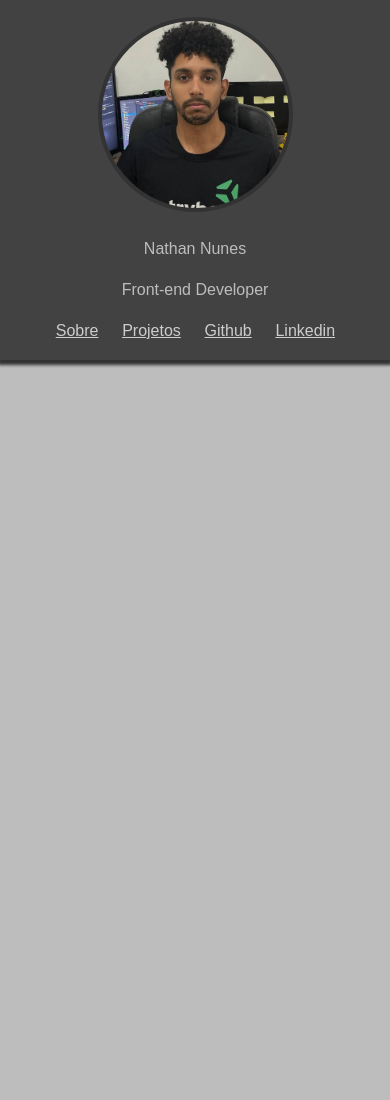
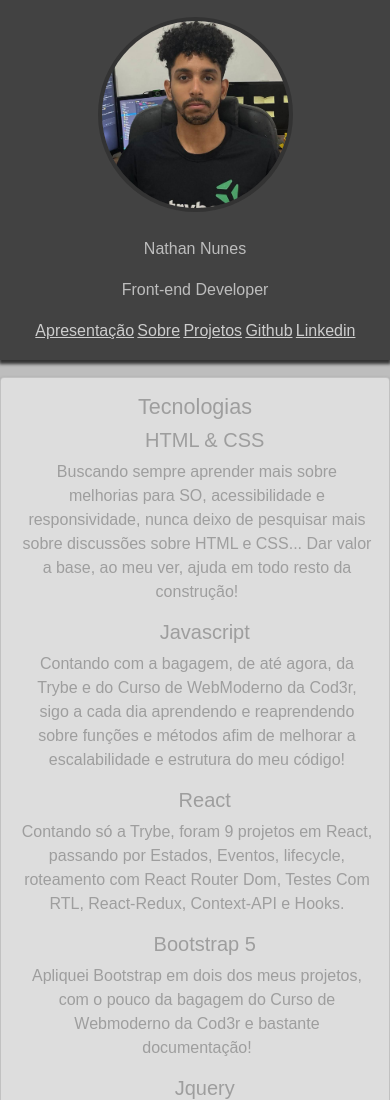
Before and after one commit to NunesNathan/portifolio-web-react, a React (Create React App) app: page /about in a window 390 px wide. Shown: the top 1100 px of the page. Before the commit the page ends 844 px from the top, so only its background shows below. Built offline with nearby package versions, Linux system fonts and the light colour scheme; a web font is replaced by a local one.

Commit message:
:lipstick: (about) - Finish responsive styles

```diff
--- a/src/App.js
+++ b/src/App.js
@@ -7,6 +7,8 @@ import './styles/general-md.css';
 import './styles/general-lg.css';
 import Nav from './components/Nav';
 import Home from './pages/Home';
+import About from './pages/About';
+import Projects from './pages/Projects';
 
 class App extends Component {
   routes = () => (
@@ -16,6 +18,18 @@ class App extends Component {
         exact
       >
         <Home />
+      </Route>
+      <Route
+        path='/about'
+        exact
+      >
+        <About />
+      </Route>
+      <Route
+        path='/projects'
+        exact
+      >
+        <Projects />
       </Route>
     </Switch>
   )
--- /dev/null
+++ b/src/components/Card.js
@@ -0,0 +1,37 @@
+import React from 'react';
+
+export default function Card({ i, title, leftSide, rightSide }) {
+  return (
+    <div className="card">
+      <div className="card-body">
+        <h4 className="card-title">{title}</h4>
+        {/* <ol id={`leftSide-${i}`} className="list-group">
+          {leftSide.map((eachLeftItem, ileft) => (
+            <li key={`left-${ileft}`} >
+              <a
+                className="list-group-item list-group-item-action"
+                href={`#${title.replace(/\s/g, '-')}-item-${ileft}`}>
+              {eachLeftItem}
+              </a>
+            </li>
+          ))}
+        </ol> */}
+        <ol
+          data-bs-spy="scroll"
+          data-bs-target={`#leftSide-${i}`}
+          data-bs-offset="0"
+          className="scrollspy"
+          tabIndex="0"
+        >
+          {rightSide.map((eachRightItem, iRight) => (
+            <li key={`left-${iRight}`}>
+              <h5 id={`#${title.replace(/\s/g, '')}-item-${iRight}`}>{leftSide[iRight]}</h5>
+              <p>
+                {eachRightItem}
+              </p>
+            </li>
+          ))}
+        </ol>
+      </div>
+    </div>);
+}
--- /dev/null
+++ b/src/data/about-data.js
@@ -0,0 +1,48 @@
+export const techs = {
+  title: 'Tecnologias',
+  leftSide: ['HTML & CSS', 'Javascript', 'React', 'Bootstrap 5', 'Jquery', 'Materialize'],
+  rightSide: [
+    `Buscando sempre aprender mais sobre melhorias para SO, acessibilidade e responsividade, nunca deixo de pesquisar mais sobre discussões sobre HTML e CSS...
+    Dar valor a base, ao meu ver, ajuda em todo resto da construção!`,
+    'Contando com a bagagem, de até agora, da Trybe e do Curso de WebModerno da Cod3r, sigo a cada dia aprendendo e reaprendendo sobre funções e métodos afim de melhorar a escalabilidade e estrutura do meu código!',
+    'Contando só a Trybe, foram 9 projetos em React, passando por Estados, Eventos, lifecycle, roteamento com React Router Dom, Testes Com RTL, React-Redux, Context-API e Hooks.',
+    'Apliquei Bootstrap em dois dos meus projetos, com o pouco da bagagem do Curso de Webmoderno da Cod3r e bastante documentação!',
+    'Contando com a documentação e a bagagem da Cod3r, me forcei a usar em alguns projetos afim de entender os prós e contras de uso... Admito ter gostado de usar e da sintaxe!',
+    'Gostei bastante da ideologia e design proposto pelo Materialize, já está em meus planos um projetinho pra experimentar mais dele.'
+  ],
+};
+
+export const toLearn = {
+  title: 'Proximas Tecnologias',
+  leftSide: ['Objetivos', 'SoftSkills', 'React', 'Mobile'],
+  rightSide: [
+    'O meu principal foco atual é conseguir experiência em times ágeis! Quero que todos os meus passos profissionais sejam embasados em acessibilidade e escalabilidade! Busco também conhecer ao menos um pouco de todas as tecnologias, áreas e ferramentas possíveis, mesmo de maneira superficial, para saber ao que recorrer dado algum novo problema!',
+    'Meu objetivo em times ágeis se da a minha noção de que "juntos vamos mais longe". Sou pouco experiente e entendo que aprenderei muito mais cercado de pessoas! Busco aprimoramento em minhas Soft Skills, tenho total ciência que saber me expressar, ouvir, interpretar e entender é o que me levará mais longe!',
+    'Até o momento a "atmosfera" React tem me abraçado bem, a curva de aprendizado tem sido bem tranquila. Os métodos e ideologia não me fascinam e, apesar de querer genúinamente continuar me aprofundando em reactjs, não pensaria duas vezes para me jogar com tudo em uma nova oportunidade com outra tecnologia! Meus próximos passos, certamente são Styled Components e Redux-Saga!',
+    'Ainda que esteja aprendendo e bem focado no desinvolvimento para web, Mobile brilha meus olhos, talvez após algum tempo de carreira eu comece a buscar conhecimento na área, provavelmente ReactNative ou Kotlin... Apesar de não ter o objetivo de abandonar web!',
+  ]
+};
+
+export const currentActive = {
+  title: 'Projetos atuais',
+  leftSide: ['App de Receitas', 'Portifólio web', '"À Listar"'],
+  rightSide: [
+    'Este último projeto de Front end da trybe tem sido um grande apanhado de tudo que passamos até agora, em basicamente 6 meses de jornada! Além de ser um projeto em grupo, o App de Receitas conta com mais de 80 requisitos, testes e necessidade de Mobile First. Estou ansioso para poder acrescentar ele ao meu portifólio!',
+    'Bem, esse portifólio tem muito de mim, e de meu momento atual, em seus códigos e estrutura... Ainda que não perfeito, não muito inovador, vou continar melhorando, incrementando e revisando com o passar do tempo! Quero fazer a Refatoração de todos os projetos da Trybe para cá... Além de tudo que possa trazer a mais...',
+    'Inicialmente o meu to do list era apenas um projetinho para não passar o recesso da trybe parado, porém quis aprender um pouco do bootstrap com ele e adicionei... Veio a vontade de aprender jQuery, adicionei também! gosto bastante como ele já está, mas ainda não terminei... Os próximos passos seriam refatorar, aprendi boas práticas desde meu último push nele, aplicar alguns hooks e diminuir o tamanho e complexidade de alguns componentes!',
+  ],
+};
+
+export const comming = {
+  title: 'Para esse Portifólio',
+  leftSide: ['Semanas', 'Meses', 'Anos'],
+  rightSide: [
+    'Para as próximas semanas meu objetivo é trazer os projetos da Trybe até o momento... Trarei em React e refatorados com estilização em, bootstrap ou materialize!',
+    'Além de alguns outros projetos prontos, em alguns meses pretendo trazer mais uma aba, de clones de interface, mudando e, ao meu ponto de vista, melhorando interfaces de grandes empresas, já tenho boas ideias mas fica pra depois!',
+    'Quero que em poucos anos esse portifólio já sirva como um mural que demonstre minha evolução e escolhas na carreira de desenvolvedor!',
+  ],
+};
+
+const aboutData = { techs, toLearn, currentActive, comming };
+
+export default aboutData;
--- a/src/data/nav-data.js
+++ b/src/data/nav-data.js
@@ -4,6 +4,7 @@ export const Presentation = {
 };
 
 export const Links = [
+  { text: 'Apresentação', to: '/' },
   { text: 'Sobre', to: '/about' },
   { text: 'Projetos', to: '/projects' },
   { text: 'Github', to: 'https://github.com/NunesNathan' },
--- /dev/null
+++ b/src/pages/About.js
@@ -0,0 +1,15 @@
+import React from 'react';
+import Card from '../components/Card';
+import aboutData from '../data/about-data';
+
+export default function About() {
+  return (
+    <main>
+      <h1 className="welcome-text">Um pouco sobre capacitações!</h1>
+      <div className='card-box'>
+        {Object.values(aboutData).map((eachDataArray, i) => (
+          <Card {...eachDataArray} key={`card${i}`} i={i} />
+        ))}
+      </div>
+    </main>);
+}
--- a/src/pages/Home.js
+++ b/src/pages/Home.js
@@ -5,28 +5,7 @@ export default class Home extends Component {
     return (
       <main>
         <h1 className="welcome-text">Seja bem vinda(o) ao meu portifólio web!</h1>
-        <div className='card-box'>
-          <div className="card">
-            <div className="card-body">
-              <h4 className="card-title">Tecnologias:</h4>
-            </div>
-          </div>
-          <div className="card">
-            <div className="card-body">
-              <h4 className="card-title">Próximas tecnologias:</h4>
-            </div>
-          </div>
-          <div className="card">
-            <div className="card-body">
-              <h4 className="card-title">Projetos atuais:</h4>
-            </div>
-          </div>
-          <div className="card">
-            <div className="card-body">
-              <h4 className="card-title">Para esse Portifólio:</h4>
-            </div>
-          </div>
-        </div>
+
     </main>);
   }
 }
--- /dev/null
+++ b/src/pages/Projects.js
@@ -0,0 +1,5 @@
+import React from 'react';
+
+export default function Projects() {
+  return <div></div>;
+}
--- a/src/styles/general-lg.css
+++ b/src/styles/general-lg.css
@@ -27,7 +27,7 @@
     grid-area: "main";
     margin-left: 24.633vw ;
     min-height: 100vh;
-    width: 75.367vw;
+    max-width: 75.367vw;
     position: absolute;
     background-color: rgba(189, 189, 189, 0.8);
     box-shadow: 0 1px 10px 6px var(--neithans-grey-9);
@@ -50,10 +50,15 @@
   }
 
   div.card-box {
+    max-width: 75.367vw;
     display: grid !important;
     grid-template-rows: 50% 50%;
     grid-template-columns: 50% 50%;
     grid-template-areas: "techs" "toLearn" "currentActive" "comming";
+  }
+
+  .card h4 {
+    width: 100%;
   }
 
   .card-box > .card:nth-child(1) {
@@ -72,6 +77,9 @@
 
   .card-box .card .card-body {
     margin-bottom: 20% !important;
+    display: flex;
+    flex-direction: row;
+    flex-wrap: wrap;
   }
 
   .card {
@@ -81,7 +89,41 @@
     background-color: var(--neithans-grey-5);
     text-align: center;
         box-shadow: -3.5px 7px 7px 2px var(--neithans-grey-9);
+  }
 
+  /* .card .list-group {
+    overflow: auto;
+    height: 30vh;
+    width: 32%;
+  }
+
+  .card .list-group li a{
+    background-color: var(--neithans-grey-1);
+  }
+
+  .card .list-group a:is(:hover, :active, :focus) {
+    font-size: 1rem;
+    background-color: #eee;
+  } */
+
+  .card .scrollspy {
+    position: relative;
+    overflow: auto;
+    padding: 0;
+    height: 30vh;
+    /* margin-left: 1%; */
+    /* width: 67%; */
+    width: 100%;
+  }
+
+  .card .scrollspy h5 {
+    background-color: #bdbdbd13;
+    color: var(--neithans-grey-2);
+    padding: 0 10px;
+    margin-left: auto;
+    margin-right: auto;
+    text-decoration: underline;
+    display: inline-block;
   }
 
   .nav-footer {
@@ -107,4 +149,14 @@
     padding: 0;
     text-align: center;
   }
+
+    @media (max-height: 600px) {
+    .card .scrollspy {
+      height: 27vh;
+    }
+
+    .nav-footer {
+      display: none;
+    }
+  }
 }
--- a/src/styles/general-md.css
+++ b/src/styles/general-md.css
@@ -23,7 +23,7 @@
     background-color: rgba(66, 66, 66, 0);
     text-align: center;
     position: fixed;
-    width: 24.633vw;
+    max-width: 24.633vw;
     height: 100%;
   }
 
@@ -83,9 +83,24 @@
     box-shadow: -3.5px 7px 7px 2px var(--neithans-grey-9);
   }
 
+  .card .scrollspy {
+    position: relative;
+    overflow: auto;
+    padding: 0;
+    height: 29vh;
+  }
+
+  .card li > h5 {
+    padding: 0;
+    display: inline-block;
+    margin-left: 1vw;
+  }
+
   .nav-footer {
-    position: absolute;
+    position: fixed;
     bottom: 2vh;
+    left: 2vw;
+    max-width: 21vw;
   }
 
   .name {
@@ -106,4 +121,14 @@
     padding: 0;
     text-align: center;
   }
+
+  @media (max-height: 568px) {
+    .card .scrollspy {
+      height: 25vh;
+    }
+
+    .nav-footer {
+      display: none;
+    }
+  }
 }
--- a/src/styles/general-sm.css
+++ b/src/styles/general-sm.css
@@ -5,7 +5,7 @@
 
   nav.d-flex {
     background-color: var(--neithans-grey-8) !important;
-    box-shadow: 0 3px 3px 2px var(--neithans-grey-9);
+    box-shadow: 0 3px 3px 1px var(--neithans-grey-9);
   }
 
   nav.d-flex img.photo {
@@ -31,9 +31,9 @@
     display: none;
   }
 
-  main {
-    background-color: var(--neithans-grey-3);
-    color: var(--neithans-grey-3);
+  main *{
+    /* background-color: var(--neithans-grey-3); */
+    color: var(--neithans-grey-4);
     text-align: center;
   }
 
@@ -42,8 +42,16 @@
   }
 
   main div.justify-content-sm-center .card {
-    width: 100%;
     height: 30vh;
-    max-width: 600px;
+  }
+
+  .card {
+    background-color: #ddd;
+    margin: 2vh auto;
+    box-shadow: 0 5px 4px 2px var(--neithans-grey-7);
+  }
+
+  main ol {
+    padding: 0;
   }
 }
--- a/src/styles/general.css
+++ b/src/styles/general.css
@@ -47,6 +47,20 @@ a {
   color: var(--neithans-grey-2);
 }
 
+ol::-webkit-scrollbar {
+  padding: 0;
+  background-color: transparent;
+  position: absolute;
+}
+
+.card li {
+  margin-left: 1vw;
+}
+
+.card li > h5 {
+  margin-left: 4vw;
+}
+
 a:active,
 a:hover,
 a:focus {
```
Also changed, not shown: src/data/home-data.js (+1 -7 lines).
